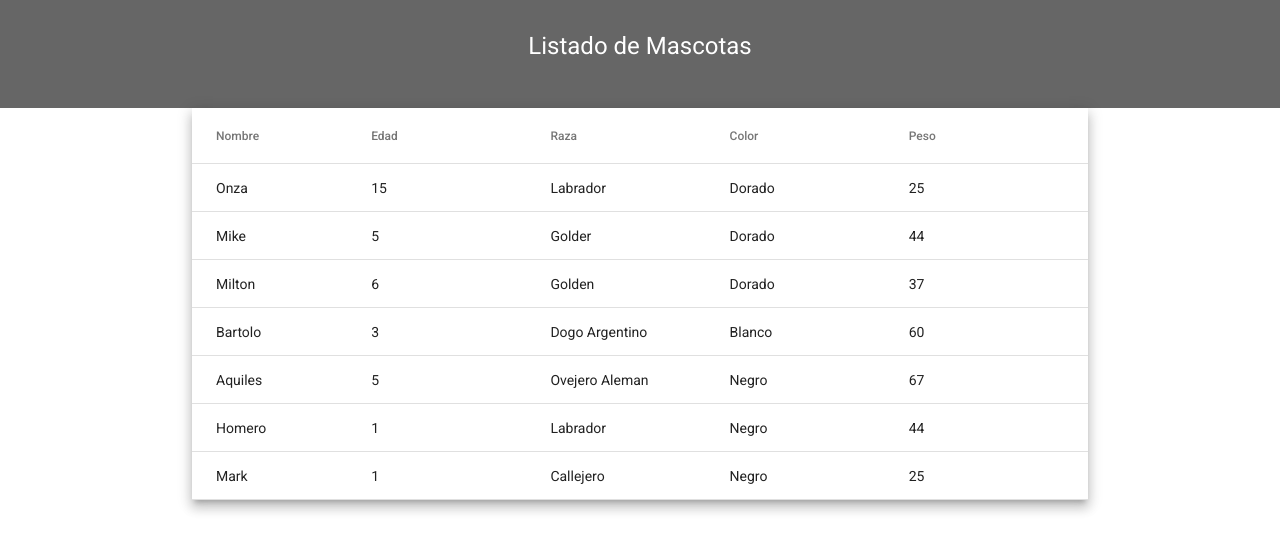
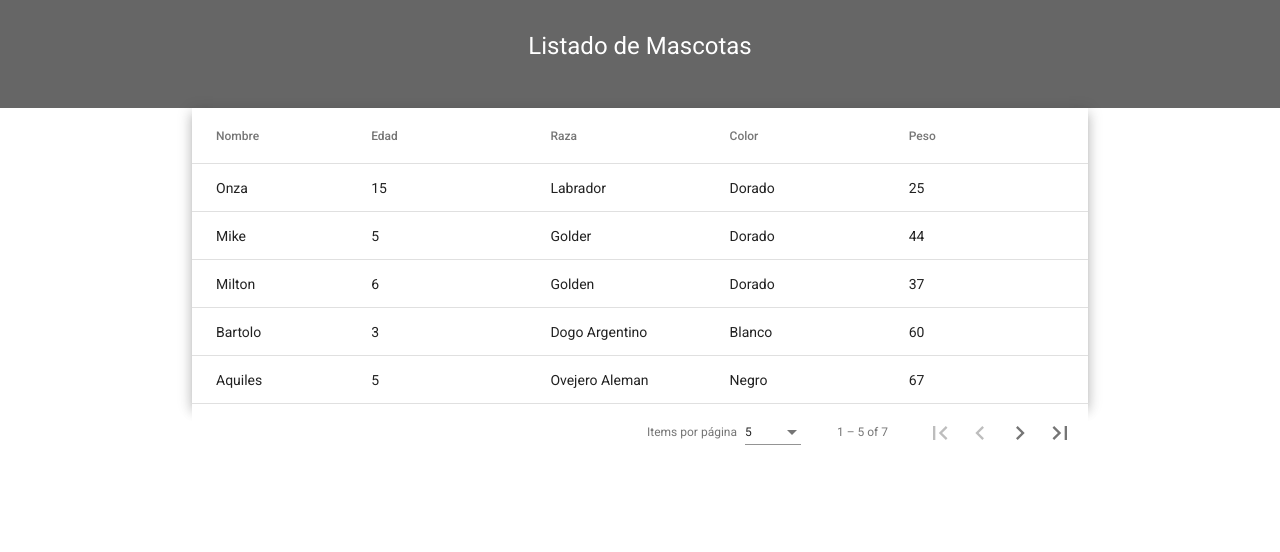
Before and after one commit to RLapeira/.NET-Core-6-y-Angular, an Angular app in the folder FE-CRUDMascotas/: page / in a window 1280 px wide. Shown: the top 552 px of the page. Built offline with nearby package versions, Linux system fonts and the light colour scheme.

Commit message:
Agregar Paginación al Listado

```diff
--- a/FE-CRUDMascotas/src/app/app.module.ts
+++ b/FE-CRUDMascotas/src/app/app.module.ts
@@ -13,6 +13,7 @@ import { BrowserAnimationsModule } from '@angular/platform-browser/animations';
 // Angular Material
 import { MatSliderModule } from '@angular/material/slider';
 import { MatTableModule } from '@angular/material/table';
+import { MatPaginatorModule } from '@angular/material/paginator';
 
 @NgModule({
   declarations: [
@@ -26,7 +27,8 @@ import { MatTableModule } from '@angular/material/table';
     AppRoutingModule,
     BrowserAnimationsModule,
     MatSliderModule,
-    MatTableModule
+    MatTableModule,
+    MatPaginatorModule
   ],
   providers: [],
   bootstrap: [AppComponent]
--- a/FE-CRUDMascotas/src/app/components/listado-mascota/listado-mascota.component.html
+++ b/FE-CRUDMascotas/src/app/components/listado-mascota/listado-mascota.component.html
@@ -33,4 +33,10 @@
     <tr mat-header-row *matHeaderRowDef="displayedColumns"></tr>
     <tr mat-row *matRowDef="let row; columns: displayedColumns;"></tr>
   </table>
+
+    <mat-paginator [pageSizeOptions]="[5, 10, 20]"
+                   showFirstLastButtons
+                   aria-label="Select page of periodic elements">
+    </mat-paginator>
+
 </div>
--- a/FE-CRUDMascotas/src/app/components/listado-mascota/listado-mascota.component.ts
+++ b/FE-CRUDMascotas/src/app/components/listado-mascota/listado-mascota.component.ts
@@ -1,7 +1,9 @@
-import { Component, OnInit } from '@angular/core';
+import { AfterViewInit, Component, OnInit, ViewChild } from '@angular/core';
 import { Mascota } from '../../interfaces/mascota';
+import { MatTableDataSource } from '@angular/material/table';
+import { MatPaginator } from '@angular/material/paginator';
 
-const ELEMENT_DATA: Mascota[] = [
+const listMascotas: Mascota[] = [
   { nombre: 'Onza', edad: 15, raza: 'Labrador', color: 'Dorado', peso: 25 },
   { nombre: 'Mike', edad: 5, raza: 'Golder', color: 'Dorado', peso: 44 },
   { nombre: 'Milton', edad: 6, raza: 'Golden', color: 'Dorado', peso: 37 },
@@ -16,12 +18,19 @@ const ELEMENT_DATA: Mascota[] = [
   templateUrl: './listado-mascota.component.html',
   styleUrls: ['./listado-mascota.component.css']
 })
-export class ListadoMascotaComponent implements OnInit {
+export class ListadoMascotaComponent implements OnInit, AfterViewInit {
   displayedColumns: string[] = ['nombre', 'edad', 'raza', 'color', 'peso'];
-  dataSource = ELEMENT_DATA;
+  dataSource = new MatTableDataSource<Mascota>(listMascotas);
+
+  @ViewChild(MatPaginator) paginator!: MatPaginator;
+
   constructor() { }
 
   ngOnInit(): void {
   }
 
+  ngAfterViewInit() {
+    this.dataSource.paginator = this.paginator;
+    this.paginator._intl.itemsPerPageLabel = "Items por página";
+  }
 }
```
